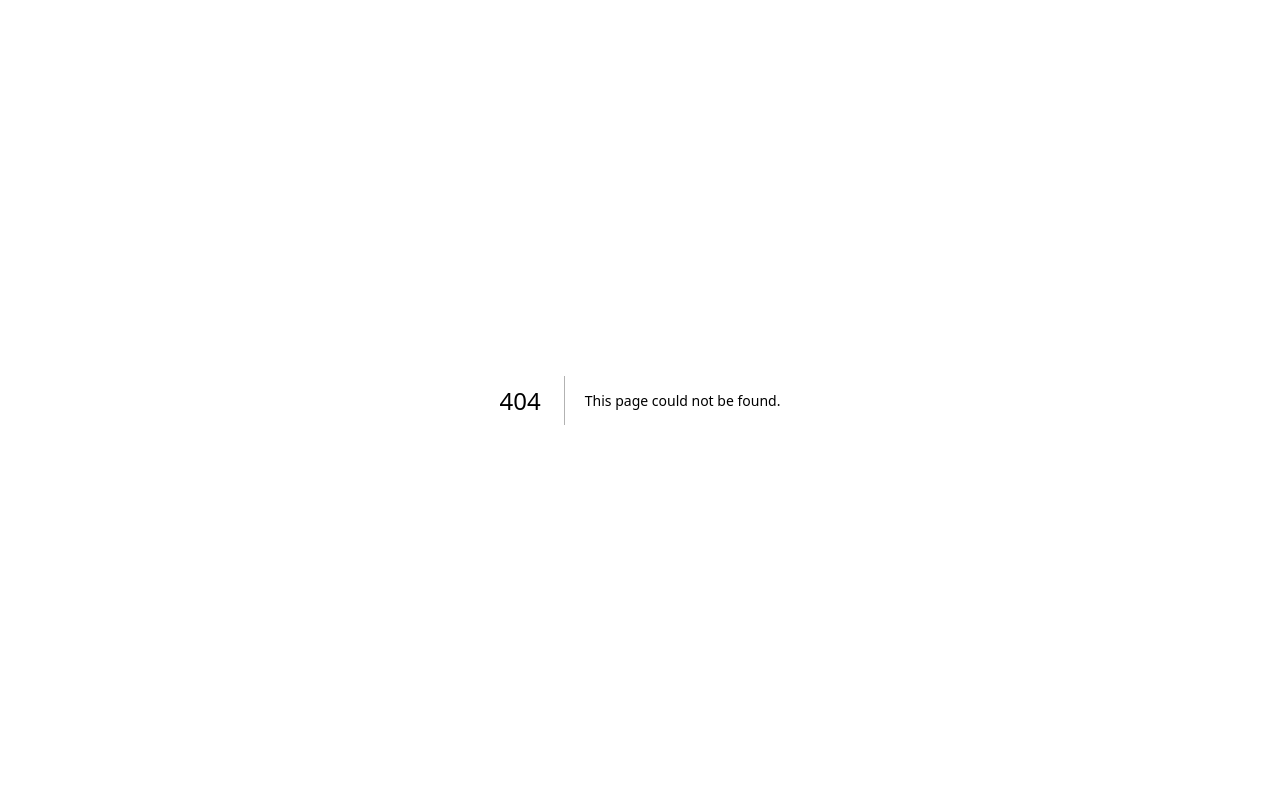
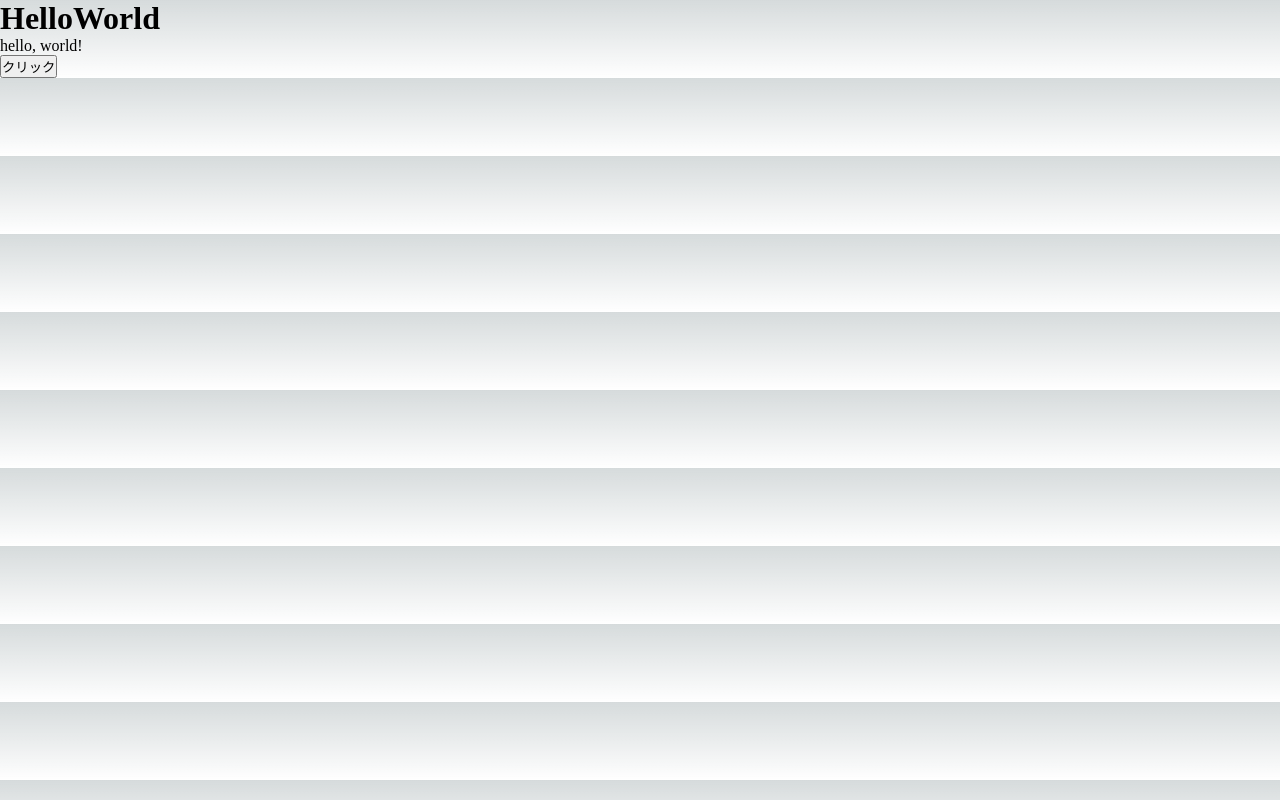
Before and after one commit to haganenoubik/rails-next-zenn-clone, a Next.js app in the folder next/: page /hello_world in a window 1280 px wide. Before the commit this address had no page. Built offline with nearby package versions, Linux system fonts and the light colour scheme.

Commit message:
hello_worldページとボタンコンポーネントの実装

```diff
--- /dev/null
+++ b/next/src/components/SimpleButton.tsx
@@ -0,0 +1,13 @@
+import React, { ReactNode } from 'react'
+
+type SimpleButtonProps = {
+  children: ReactNode
+  onClick: () => void
+}
+
+const SimpleButton = (props: SimpleButtonProps) => {
+  const { children, onClick } = props
+  return <button onClick={onClick}>{children}</button>
+}
+
+export default SimpleButton
--- /dev/null
+++ b/next/src/pages/hello_world.tsx
@@ -0,0 +1,18 @@
+import type { NextPage } from 'next'
+import SimpleButton from '@/components/SimpleButton'
+
+const HelloWorld: NextPage = () => {
+  const handleOnClick = () => {
+    console.log('hello, Next World!')
+  }
+
+  return (
+    <>
+      <h1>HelloWorld</h1>
+      <p>hello, world!</p>
+      <SimpleButton onClick={handleOnClick}>クリック</SimpleButton>
+    </>
+  )
+}
+
+export default HelloWorld
```
